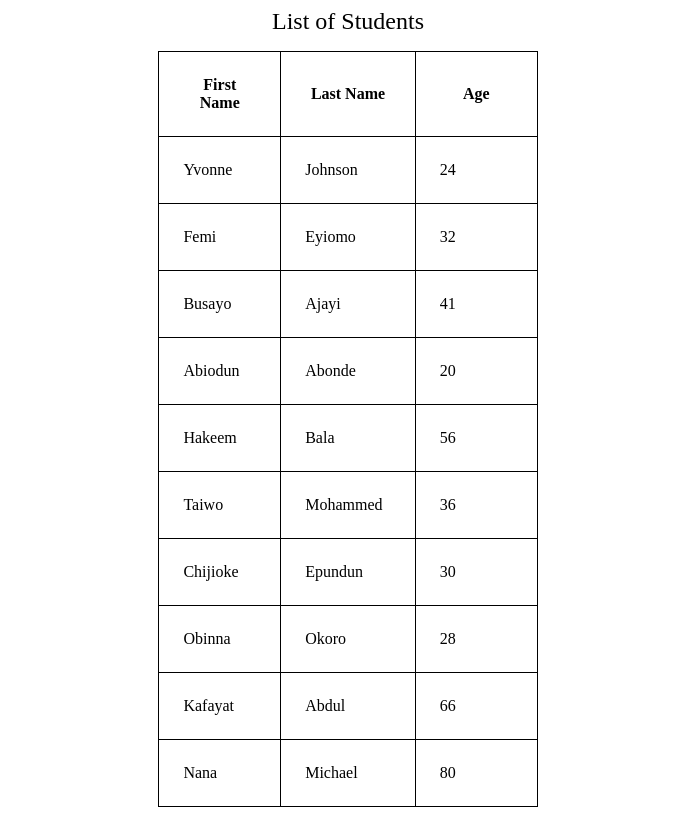
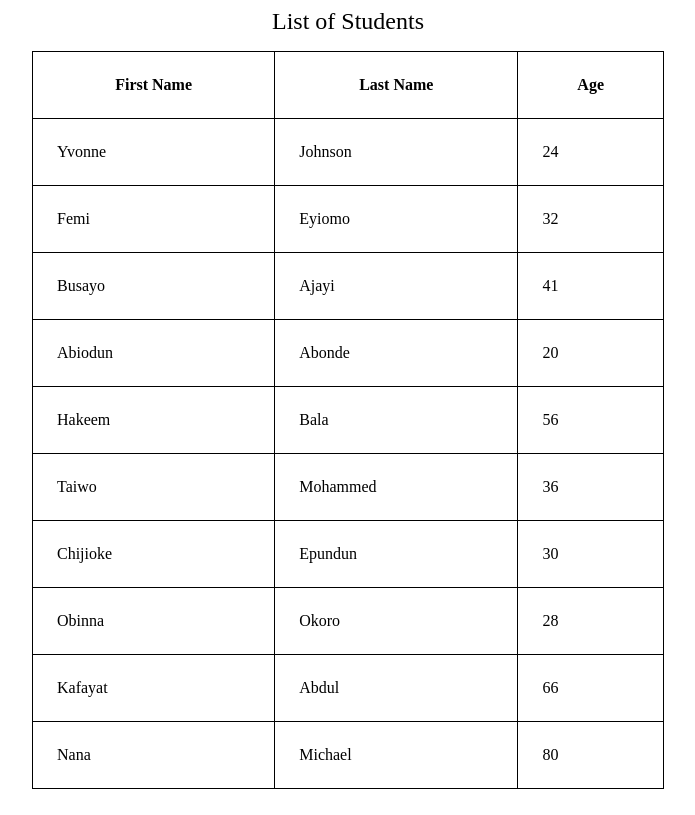
Before and after one commit to ishie09/jp, a plain HTML site: page table.html in a window 1280 px wide. Shown: the whole page, without its empty margins (292-987 px from the left). Drawn offline with Linux system fonts and the light colour scheme.

Commit message:
expand table width

```diff
--- a/styles.css
+++ b/styles.css
@@ -1,12 +1,12 @@
 table {
     margin: auto;
+    width: 50%;
     border: 1px solid black;
 }
 table, th, td {
     border: 1px solid black;
     border-collapse: collapse;
-    width: 30%;
-    height: 70%;
+
 }
 th, td {
     padding: 24px;
```
